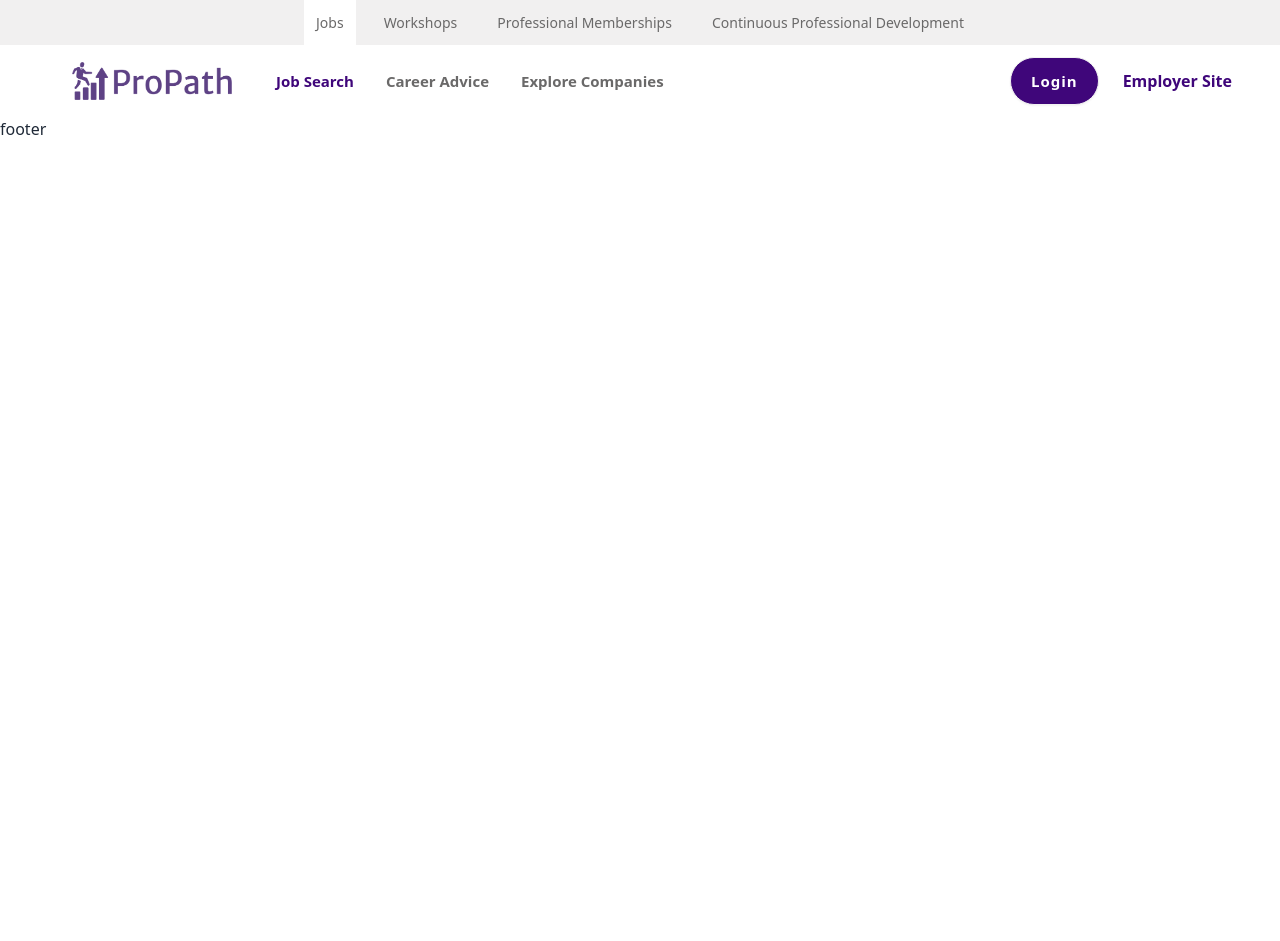
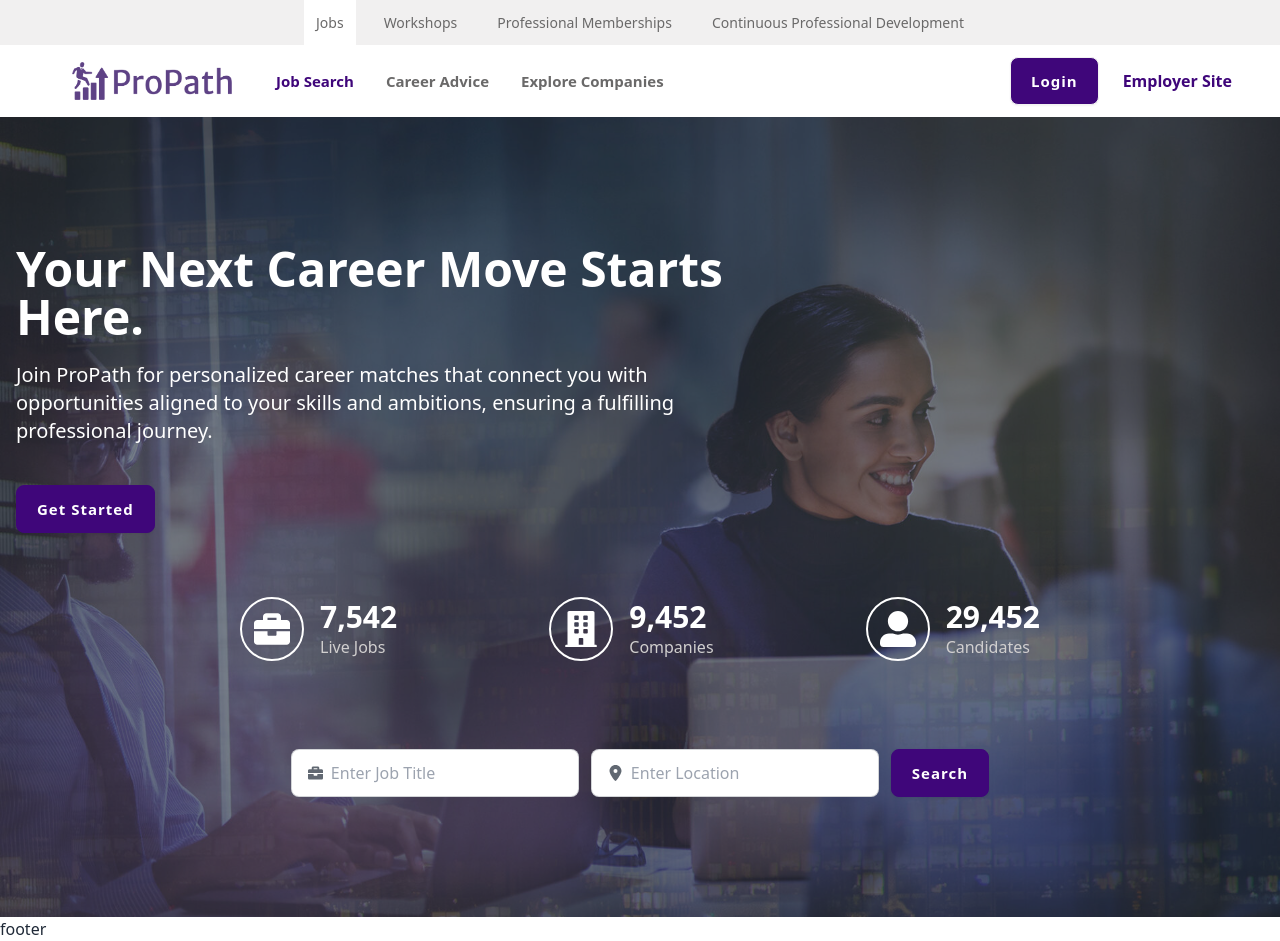
Before and after one commit to ProPath-Career-Development-Platform/propath-frontend, a React (Vite) app in the folder propath/: page / in a window 1280 px wide. Before the commit the page ends 800 px from the top, so only its background shows below. Built offline with nearby package versions, Linux system fonts and the light colour scheme.

Commit message:
landing page hero is done

```diff
--- a/propath/package.json
+++ b/propath/package.json
@@ -10,8 +10,10 @@
     "preview": "vite preview"
   },
   "dependencies": {
+    "antd": "^5.18.2",
     "react": "^18.2.0",
     "react-dom": "^18.2.0",
+    "react-icons": "^5.2.1",
     "react-router-dom": "^6.23.1"
   },
   "devDependencies": {
--- a/propath/src/App.css
+++ b/propath/src/App.css
@@ -1,8 +1,7 @@
 .btn{
   min-height: 0;
   padding: 0 20px;
-  border-radius: 25px;
   font-size: 15px;
   letter-spacing: 1px;
-  /* color: #484848; */
+  /* color: #d1cfcf; */
 }
--- /dev/null
+++ b/propath/src/components/hero/Hero.css
@@ -0,0 +1,11 @@
+.card-container{
+    width: 800px;
+    display: flex;
+    flex-direction: row;
+    justify-content: space-between;
+}
+
+.cards{
+    display: flex;
+    align-items: center;
+}
--- /dev/null
+++ b/propath/src/components/hero/HeroLandingPage.jsx
@@ -0,0 +1,66 @@
+import React from 'react';
+import bgimg from '/heroLanding.jpg';
+import './Hero.css';
+import { FaBriefcase } from "react-icons/fa";
+import { FaLocationDot } from "react-icons/fa6";
+import { FaUserAlt } from "react-icons/fa";
+import { FaBuilding } from "react-icons/fa";
+
+function HeroLandingPage() {
+  return (
+    <div>
+        <div className="hero" style={{backgroundImage: `url(${bgimg})`, minHeight: '100vh'}}>
+            <div className="hero-overlay bg-opacity-60"></div>
+            <div className="hero-content text-left text-neutral-content justify-start mb-64">
+                <div className='w-7/12'>
+                    <h1 className="mb-5 text-5xl font-semibold text-white">Your Next Career Move Starts Here.</h1>
+                    <p className="mb-5 text-white text-xl">Join ProPath for personalized career matches that connect you with opportunities aligned to your skills and ambitions, ensuring a fulfilling professional journey.</p>
+                    <button className="btn btn-primary bg-primary border-primary text-white mt-5">Get Started</button>
+                </div>
+            </div>
+            <div className='card-container mt-56'>
+              <div className='cards'>
+                <div className='flex items-center justify-center w-16 h-16 border-2 border-white rounded-full mr-4'>
+                  <FaBriefcase className='text-white text-4xl'/>
+                </div>
+                <div>
+                  <h1 className='text-3xl text-white font-bold'>7,542</h1>
+                  <p className='text-[#d1cfcf] font-light'>Live Jobs</p>
+                </div>
+              </div>
+              <div className='cards'>
+                <div className='flex items-center justify-center w-16 h-16 border-2 border-white rounded-full mr-4'>
+                  <FaBuilding className='text-white text-4xl'/>
+                </div>
+                <div>
+                  <h1 className='text-3xl text-white font-bold'>9,452</h1>
+                  <p className='text-[#d1cfcf] font-light'>Companies</p>
+                </div>
+              </div>
+              <div className='cards'>
+                <div className='flex items-center justify-center w-16 h-16 border-2 border-white rounded-full mr-4'>
+                  <FaUserAlt className='text-white text-4xl'/>
+                </div>
+                <div>
+                  <h1 className='text-3xl text-white font-bold'>29,452</h1>
+                  <p className='text-[#d1cfcf] font-light'>Candidates</p>
+                </div>
+              </div>
+            </div>
+            <div className='bg-transparent flex justify-center rounded-lg p-4' style={{marginTop: '32rem'}}>
+              <label className="input input-bordered flex items-center gap-2 w-72">
+                <FaBriefcase className='opacity-70'/>
+                <input type="text" className="grow" placeholder="Enter Job Title" />
+              </label>
+              <label className="input input-bordered flex items-center gap-2 ml-3 w-72">
+                <FaLocationDot className='opacity-70'/>
+                <input type="text" className="grow" placeholder="Enter Location" />
+              </label>
+              <button className="btn btn-primary ml-3 bg-primary border-primary text-white">Search</button>
+            </div>
+        </div>
+    </div>
+  )
+}
+
+export default HeroLandingPage
--- a/propath/src/pages/home/Home.jsx
+++ b/propath/src/pages/home/Home.jsx
@@ -1,9 +1,13 @@
 import React from 'react'
 import NavbarJobs from '../../components/navbar/NavbarJobs'
+import HeroLandingPage from '../../components/hero/HeroLandingPage'
 
 const Home = () => {
   return (
-    <NavbarJobs/>
+    <>
+         <NavbarJobs/>
+         <HeroLandingPage/>
+    </>
   )
 }
 
--- a/propath/tailwind.config.js
+++ b/propath/tailwind.config.js
@@ -10,7 +10,8 @@ export default {
         "primary" : "#3f067a",
         "secondary": "#9a80d4",
         "grey": "#6a6969",
-        "grey2": "#484848"
+        "grey2": "#484848",
+        "purple3": "#2b2e56"
       },
       fontSize: {
         "navbar" : "15px"
```
Also changed, not shown: propath/public/heroLanding.jpg (added), 1 other file (tests, documents, lock files or other folders).
